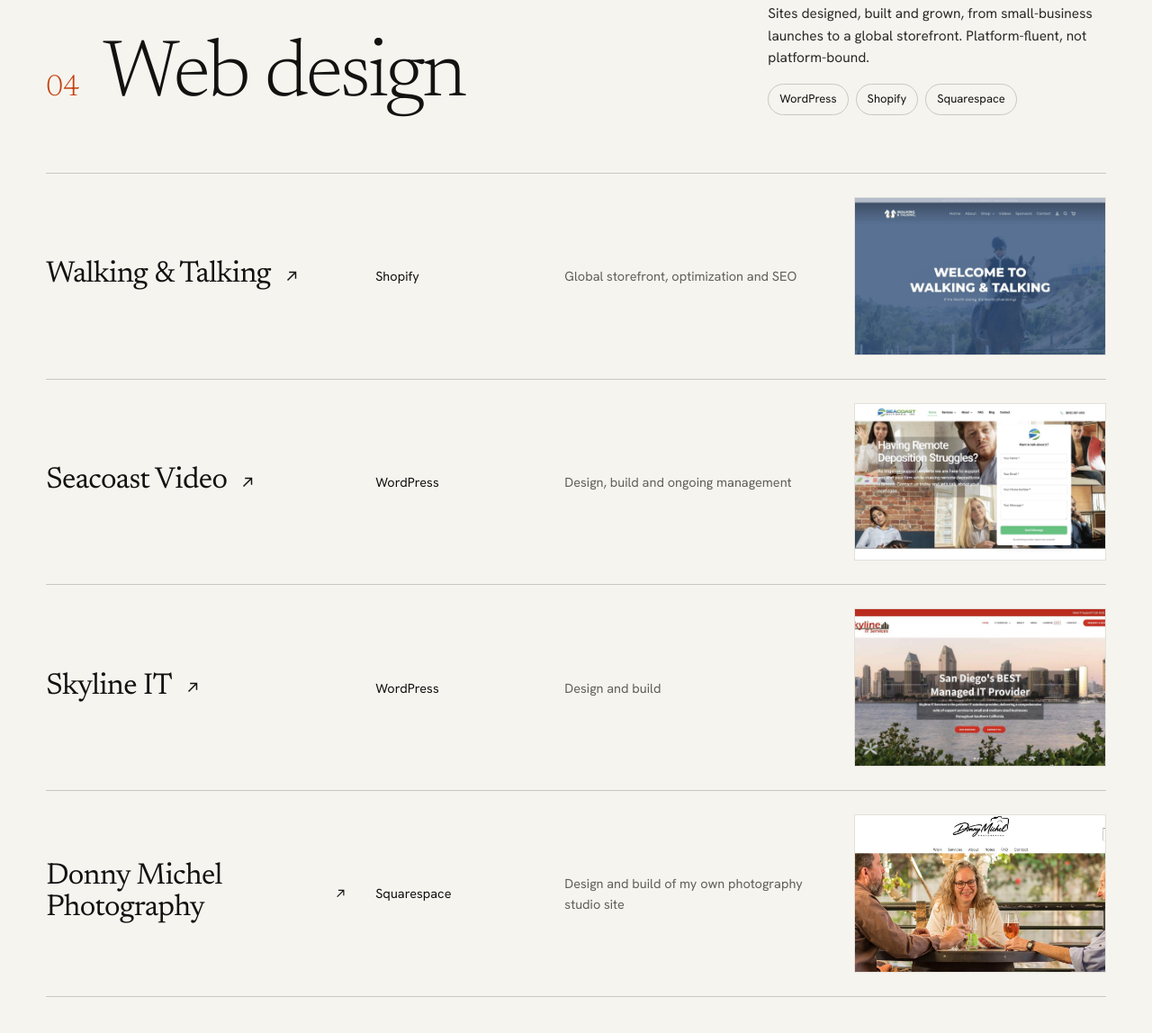
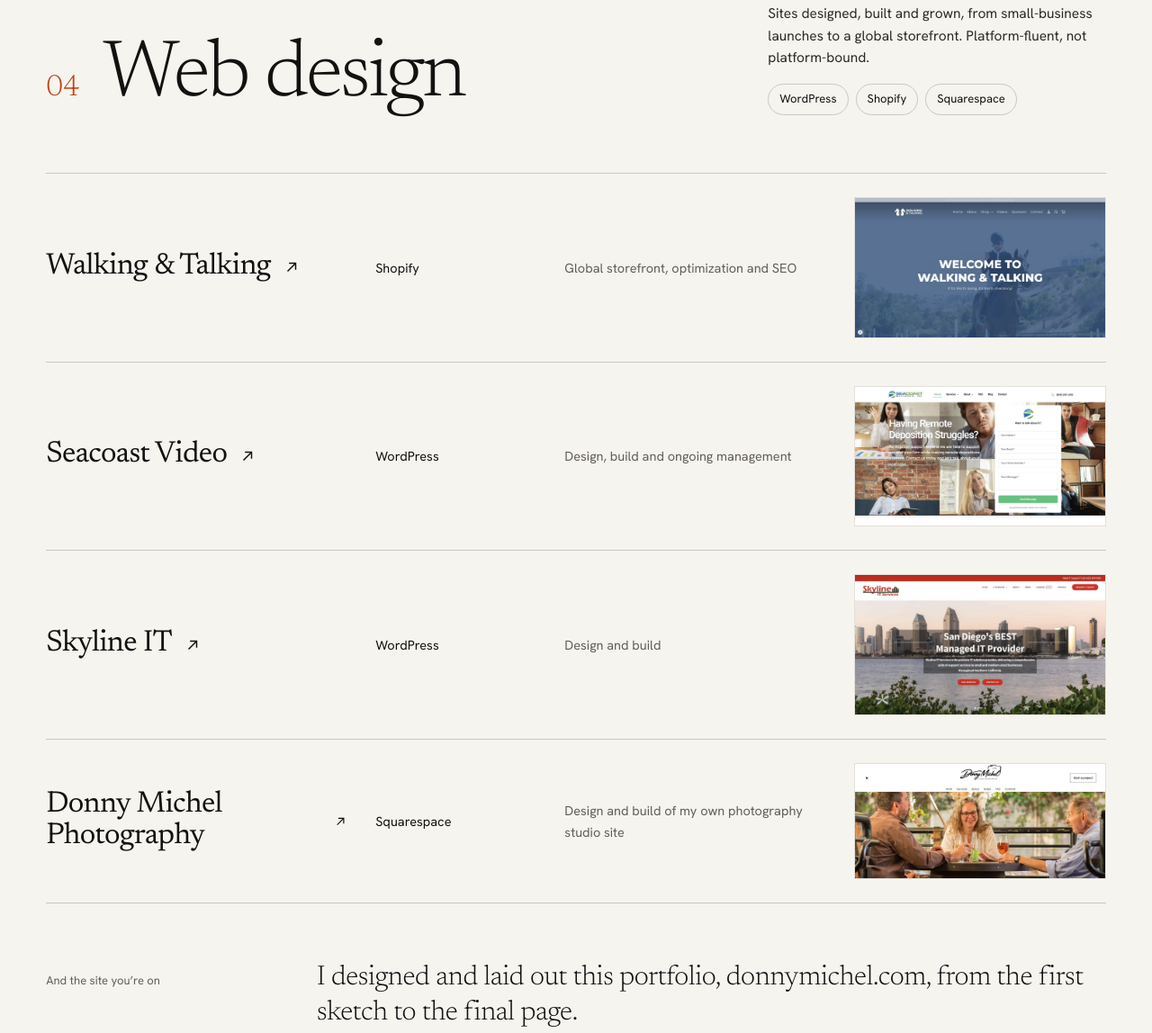
Before and after one commit to Photo-jpg/portfolio, a plain HTML site: page index.html in a window 1280 px wide. Shown: the part 5676-6824 px from the top of the page at 90% size. Drawn offline with Linux system fonts and the light colour scheme.

Commit message:
Add files via upload

```diff
--- a/index.html
+++ b/index.html
@@ -464,28 +464,28 @@ a:hover{opacity:1}
 <span style="font-family: 'Newsreader', Georgia, serif; font-weight: 400; font-size: clamp(26px, 2.6vw, 40px); letter-spacing: -0.02em; line-height: 1.05; display: flex; align-items: center; gap: 14px; min-width: 0; overflow-wrap: anywhere">Walking &amp; Talking<svg class="cd-arrow" aria-hidden="true" width="18" height="18" viewBox="0 0 16 16" fill="none" stroke="currentColor" stroke-width="1.3"><path d="M4 12L12 4M5.5 4H12v6.5"></path></svg></span>
 <span style="font-size: 14.5px">Shopify</span>
 <span style="font-size: 14.5px; color: #635F59">Global storefront, optimization and SEO</span>
-<span class="cd-webthumb cd-media" style="aspect-ratio: 16 / 10; background: #D6D2CB; display: block; border: 1px solid #E3E0DA"><span style="display: block; height: 100%"><img src="images/web-walking-talking.jpg" alt="Walking &amp; Talking homepage" loading="lazy" style="width: 100%; height: 100%; object-fit: cover; object-position: 50% 0; display: block"></span></span>
+<span class="cd-webthumb cd-media" style="background: #D6D2CB; display: block; border: 1px solid #E3E0DA"><img src="images/web-walking-talking.jpg" alt="Walking &amp; Talking homepage" loading="lazy" style="width: 100%; height: auto; display: block"></span>
 </a>
 
 <a class="cd-row cd-webrow" href="https://seacoastvideo.com" target="_blank" rel="noopener" style="text-decoration: none; display: grid; grid-template-columns: minmax(0, 1.5fr) minmax(0, 0.8fr) minmax(0, 1.3fr) 280px; gap: 16px 32px; align-items: center; padding: 26px 0; border-bottom: 1px solid #CBC7C0">
 <span style="font-family: 'Newsreader', Georgia, serif; font-weight: 400; font-size: clamp(26px, 2.6vw, 40px); letter-spacing: -0.02em; line-height: 1.05; display: flex; align-items: center; gap: 14px; min-width: 0; overflow-wrap: anywhere">Seacoast Video<svg class="cd-arrow" aria-hidden="true" width="18" height="18" viewBox="0 0 16 16" fill="none" stroke="currentColor" stroke-width="1.3"><path d="M4 12L12 4M5.5 4H12v6.5"></path></svg></span>
 <span style="font-size: 14.5px">WordPress</span>
 <span style="font-size: 14.5px; color: #635F59">Design, build and ongoing management</span>
-<span class="cd-webthumb cd-media" style="aspect-ratio: 16 / 10; background: #CBC6BE; display: block; border: 1px solid #E3E0DA"><span style="display: block; height: 100%"><img src="images/web-seacoast.jpg" alt="Seacoast Video homepage" loading="lazy" style="width: 100%; height: 100%; object-fit: cover; object-position: 50% 0; display: block"></span></span>
+<span class="cd-webthumb cd-media" style="background: #CBC6BE; display: block; border: 1px solid #E3E0DA"><img src="images/web-seacoast.jpg" alt="Seacoast Video homepage" loading="lazy" style="width: 100%; height: auto; display: block"></span>
 </a>
 
 <a class="cd-row cd-webrow" href="https://skylineits.com" target="_blank" rel="noopener" style="text-decoration: none; display: grid; grid-template-columns: minmax(0, 1.5fr) minmax(0, 0.8fr) minmax(0, 1.3fr) 280px; gap: 16px 32px; align-items: center; padding: 26px 0; border-bottom: 1px solid #CBC7C0">
 <span style="font-family: 'Newsreader', Georgia, serif; font-weight: 400; font-size: clamp(26px, 2.6vw, 40px); letter-spacing: -0.02em; line-height: 1.05; display: flex; align-items: center; gap: 14px; min-width: 0; overflow-wrap: anywhere">Skyline IT<svg class="cd-arrow" aria-hidden="true" width="18" height="18" viewBox="0 0 16 16" fill="none" stroke="currentColor" stroke-width="1.3"><path d="M4 12L12 4M5.5 4H12v6.5"></path></svg></span>
 <span style="font-size: 14.5px">WordPress</span>
 <span style="font-size: 14.5px; color: #635F59">Design and build</span>
-<span class="cd-webthumb cd-media" style="aspect-ratio: 16 / 10; background: #E0DCD5; display: block; border: 1px solid #E3E0DA"><span style="display: block; height: 100%"><img src="images/web-skyline.jpg" alt="Skyline IT homepage" loading="lazy" style="width: 100%; height: 100%; object-fit: cover; object-position: 50% 0; display: block"></span></span>
+<span class="cd-webthumb cd-media" style="background: #E0DCD5; display: block; border: 1px solid #E3E0DA"><img src="images/web-skyline.jpg" alt="Skyline IT homepage" loading="lazy" style="width: 100%; height: auto; display: block"></span>
 </a>
 
 <a class="cd-row cd-webrow" href="https://donnymichelphotography.com" target="_blank" rel="noopener" style="text-decoration: none; display: grid; grid-template-columns: minmax(0, 1.5fr) minmax(0, 0.8fr) minmax(0, 1.3fr) 280px; gap: 16px 32px; align-items: center; padding: 26px 0; border-bottom: 1px solid #CBC7C0">
 <span style="font-family: 'Newsreader', Georgia, serif; font-weight: 400; font-size: clamp(26px, 2.6vw, 40px); letter-spacing: -0.02em; line-height: 1.05; display: flex; align-items: center; gap: 14px; min-width: 0; overflow-wrap: anywhere">Donny Michel Photography<svg class="cd-arrow" aria-hidden="true" width="18" height="18" viewBox="0 0 16 16" fill="none" stroke="currentColor" stroke-width="1.3"><path d="M4 12L12 4M5.5 4H12v6.5"></path></svg></span>
 <span style="font-size: 14.5px">Squarespace</span>
 <span style="font-size: 14.5px; color: #635F59">Design and build of my own photography studio site</span>
-<span class="cd-webthumb cd-media" style="aspect-ratio: 16 / 10; background: #D6D2CB; display: block; border: 1px solid #E3E0DA"><span style="display: block; height: 100%"><img src="images/web-dmphoto.jpg" alt="Donny Michel Photography homepage" loading="lazy" style="width: 100%; height: 100%; object-fit: cover; object-position: 50% 0; display: block"></span></span>
+<span class="cd-webthumb cd-media" style="background: #D6D2CB; display: block; border: 1px solid #E3E0DA"><img src="images/web-dmphoto.jpg" alt="Donny Michel Photography homepage" loading="lazy" style="width: 100%; height: auto; display: block"></span>
 </a>
 
 </div>
```
